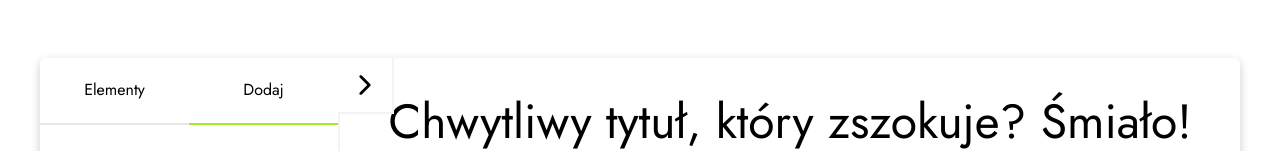
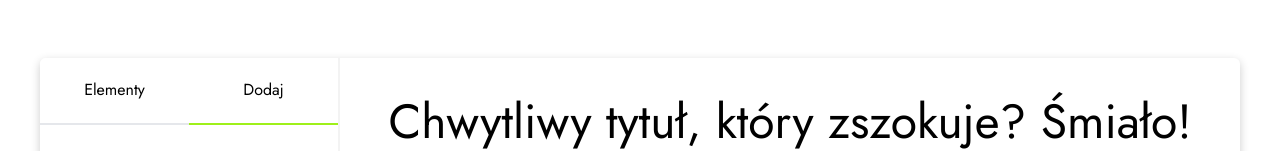
Before and after one commit to ProOnDesk/Readit-front, a Next.js app: page /app/create in a window 1280 px wide. Shown: the part 682-833 px from the top of the page. Built offline with nearby package versions, Linux system fonts and the light colour scheme; a small style sheet from the web is missing.

Commit message:
some fixes to articlesettingsopenbtn

```diff
--- a/app/_components/creator/ArticleSettings.tsx
+++ b/app/_components/creator/ArticleSettings.tsx
@@ -55,7 +55,7 @@ export default function ArticleSettings({
 		>
 			<div className='relative flex flex-col h-full'>
 				<button
-					className='absolute flex justify-center items-center bg-white border-r-2 border-b-2  border-blackSecond/5 left-full p-3'
+					className='absolute md:hidden flex justify-center items-center rounded-md bg-white border-r-2 border-b-2  border-blackSecond/5 left-full p-3'
 					onClick={() => setIsOpened((isOpened) => !isOpened)}
 					type='button'
 				>
```
